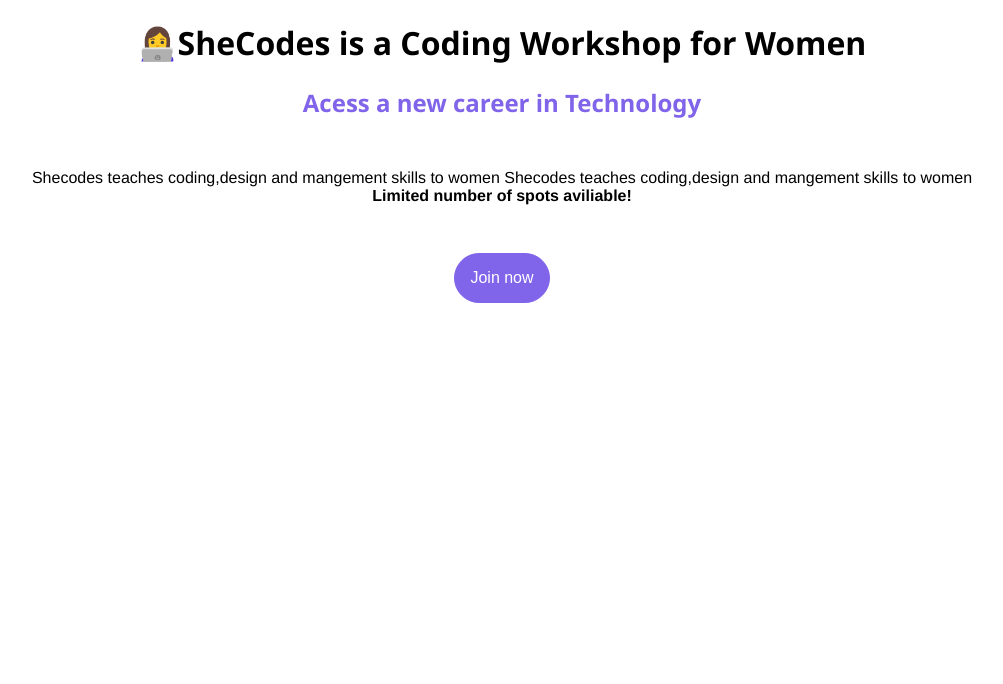
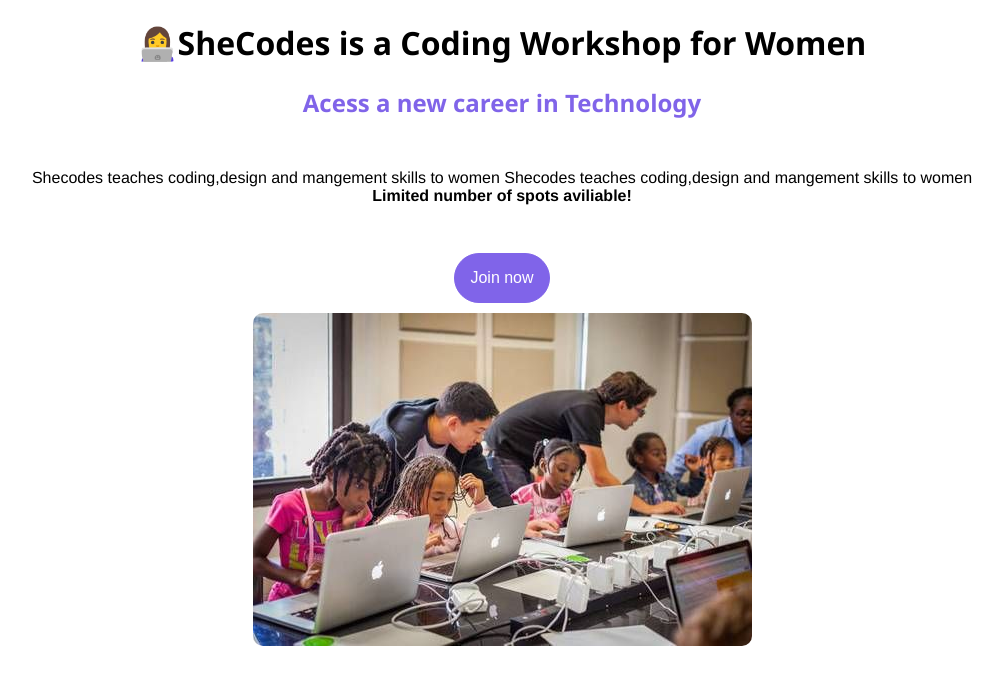
Before and after one commit to MphoVersace/shecodes-plus-week-1, a plain HTML site: page index.html in a window 1280 px wide. Shown: the whole page, without its empty margins (138-1141 px from the left). Drawn offline with Linux system fonts and the light colour scheme.

Commit message:
image styled

```diff
--- a/index.html
+++ b/index.html
@@ -21,6 +21,7 @@
         </p>
       </section>
       <button>Join now</button>
+      <img src="images/Black Girls Code Gets New $2_8M Space Inside Google’s New York Headquarters.jpeg" alt="girls coding">
       <footer></footer>
     </div>
   </body>
--- a/style.css
+++ b/style.css
@@ -1,7 +1,6 @@
 h1 {
   text-align: center;
   font-family: "Segoe UI", Tahoma, Geneva, Verdana, sans-serif;
-
 }
 h2 {
   font-family: "Segoe UI", Tahoma, Geneva, Verdana, sans-serif;
@@ -29,3 +28,9 @@
   text-decoration: none;
   font-size: medium;
 }
+img {
+  display: block;
+  margin: auto;
+  padding: 10px;
+  border-radius: 20px;
+}
```
Lines whose indentation alone changed are shown as unchanged.
